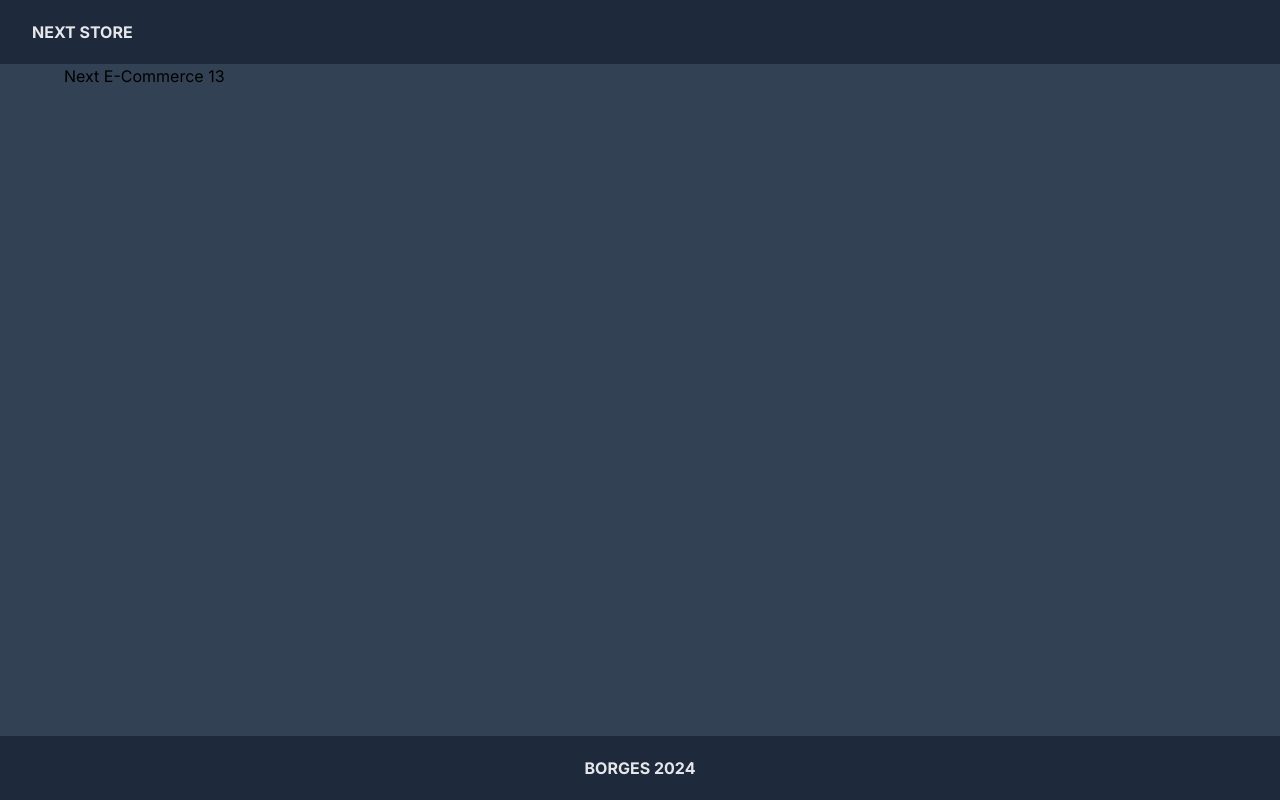
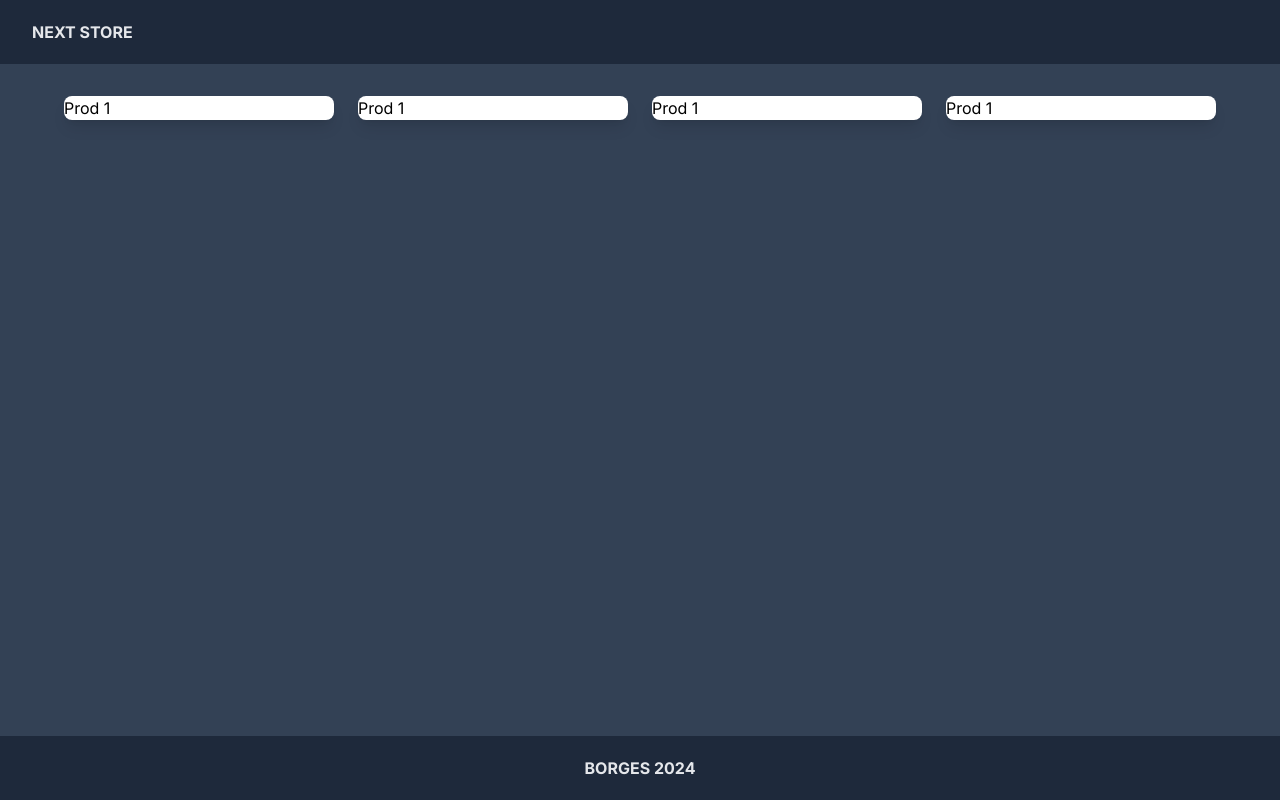
Before and after one commit to Paulo-Borges/next-commerce, a Next.js app: page / in a window 1280 px wide. Built offline with nearby package versions, Linux system fonts and the light colour scheme.

Commit message:
feat: listagem de produtos parte 1

```diff
--- a/src/app/components/Footer.tsx
+++ b/src/app/components/Footer.tsx
@@ -1,5 +1,3 @@
-'use client'
-
 import Link from "next/link";
 
 export default function Footer() {
--- a/src/app/layout.tsx
+++ b/src/app/layout.tsx
@@ -26,7 +26,6 @@
         {children}
         </main>
         <nav className="fixed bottom-0 w-full flex items-center justify-center py-2 px-8 z-50 bg-slate-800 text-gray-200">
-
             <Footer />
         </nav>
         </body>
--- a/src/app/page.tsx
+++ b/src/app/page.tsx
@@ -1,9 +1,20 @@
 export default function Home() {
   return (
-    <div>
-      <h1>
-        Next E-Commerce 13
-      </h1>
+    <div className=" max-w-7xl mx-auto pt-8 px-8 xl:px-0">
+      <div className=" grid grid-cols-1 sm:grid-cols-2 md:grid-cols-3 lg:grid-cols-4 gap-10 xl:gap-6">
+        <div className=" bg-white rounded-lg shadow-lg overflow-hidden">
+          Prod 1
+        </div>
+        <div className=" bg-white rounded-lg shadow-lg overflow-hidden">
+          Prod 1
+        </div>
+        <div className=" bg-white rounded-lg shadow-lg overflow-hidden">
+          Prod 1
+        </div>
+        <div className=" bg-white rounded-lg shadow-lg overflow-hidden">
+          Prod 1
+        </div>
+      </div>
     </div>
   );
 }
```
